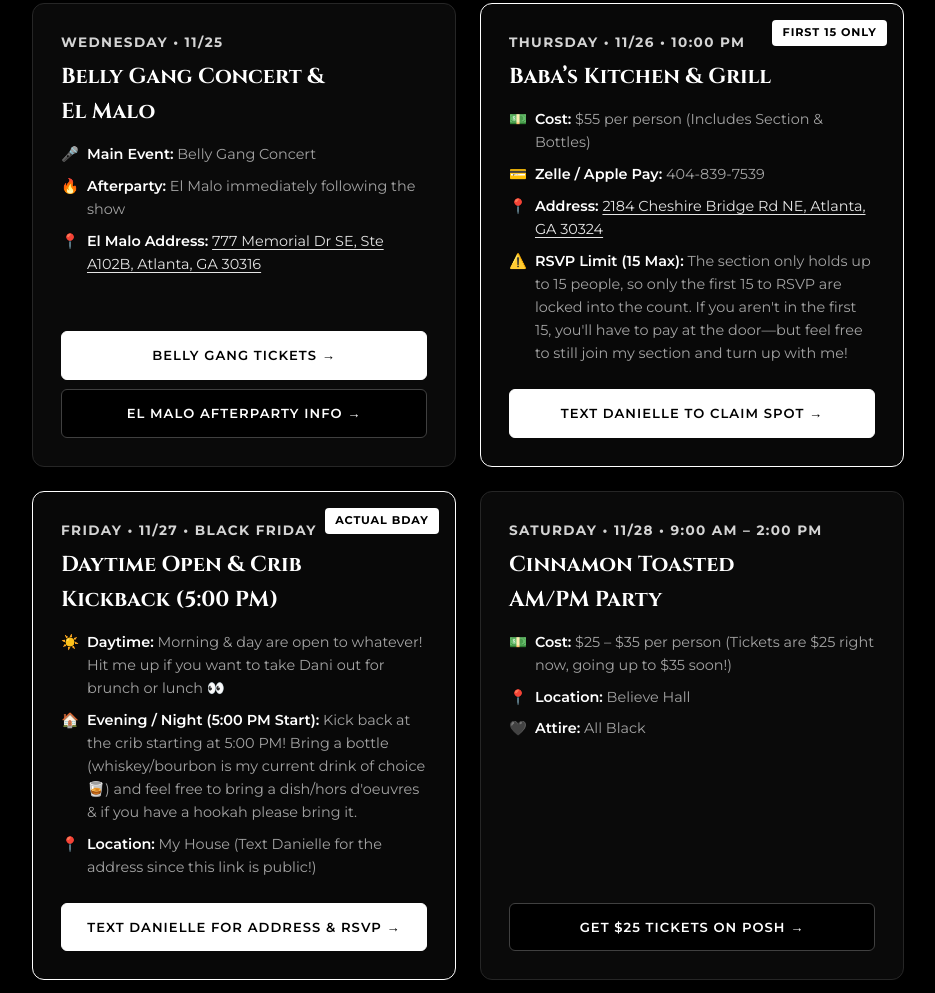
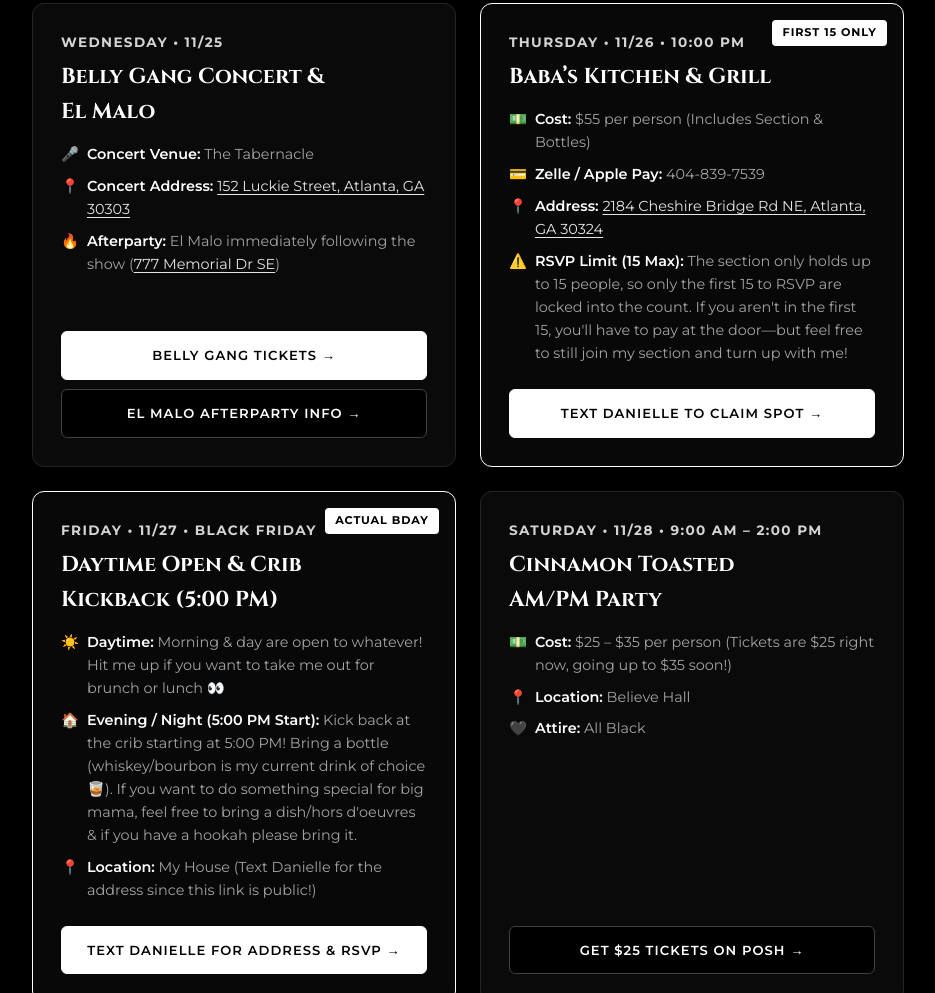
Before and after one commit to danielletsmith22/Dani-black-friday-bday, a plain HTML site: page index.html in a window 1280 px wide. Shown: the part 653-1646 px from the top of the page, without its empty margins (172-1107 px from the left). Drawn offline with Linux system fonts and the light colour scheme.

Commit message:
Modify event details and descriptions
Updated event details for Belly Gang Concert and Crib Kickback.

```diff
--- a/index.html
+++ b/index.html
@@ -365,9 +365,9 @@
           <div class="event-date">Wednesday • 11/25</div>
           <h3 class="event-title">Belly Gang Concert &amp; El Malo</h3>
           <ul class="event-details">
-            <li><span>🎤</span> <span><strong>Main Event:</strong> Belly Gang Concert</span></li>
-            <li><span>🔥</span> <span><strong>Afterparty:</strong> El Malo immediately following the show</span></li>
-            <li><span>📍</span> <span><strong>El Malo Address:</strong> <a href="https://maps.google.com/?q=777+Memorial+Dr+SE+Ste+A102B+Atlanta+GA+30316" target="_blank" rel="noopener" class="address-link">777 Memorial Dr SE, Ste A102B, Atlanta, GA 30316</a></span></li>
+            <li><span>🎤</span> <span><strong>Concert Venue:</strong> The Tabernacle</span></li>
+            <li><span>📍</span> <span><strong>Concert Address:</strong> <a href="https://maps.google.com/?q=152+Luckie+Street+Atlanta+GA+30303" target="_blank" rel="noopener" class="address-link">152 Luckie Street, Atlanta, GA 30303</a></span></li>
+            <li><span>🔥</span> <span><strong>Afterparty:</strong> El Malo immediately following the show (<a href="https://maps.google.com/?q=777+Memorial+Dr+SE+Ste+A102B+Atlanta+GA+30316" target="_blank" rel="noopener" class="address-link">777 Memorial Dr SE</a>)</span></li>
           </ul>
         </div>
         <div class="btn-group">
@@ -401,8 +401,8 @@
           <div class="event-date">Friday • 11/27 • Black Friday</div>
           <h3 class="event-title">Daytime Open &amp; Crib Kickback (5:00 PM)</h3>
           <ul class="event-details">
-            <li><span>☀️</span> <span><strong>Daytime:</strong> Morning &amp; day are open to whatever! Hit me up if you want to take Dani out for brunch or lunch 👀</span></li>
-            <li><span>🏠</span> <span><strong>Evening / Night (5:00 PM Start):</strong> Kick back at the crib starting at 5:00 PM! Bring a bottle (whiskey/bourbon is my current drink of choice  🥃) and feel free to bring a dish/hors d'oeuvres & if you have a hookah please bring it.</span></li>
+            <li><span>☀️</span> <span><strong>Daytime:</strong> Morning &amp; day are open to whatever! Hit me up if you want to take me out for brunch or lunch 👀</span></li>
+            <li><span>🏠</span> <span><strong>Evening / Night (5:00 PM Start):</strong> Kick back at the crib starting at 5:00 PM! Bring a bottle (whiskey/bourbon is my current drink of choice 🥃). If you want to do something special for big mama, feel free to bring a dish/hors d'oeuvres &amp; if you have a hookah please bring it.</span></li>
             <li><span>📍</span> <span><strong>Location:</strong> My House (Text Danielle for the address since this link is public!)</span></li>
           </ul>
         </div>
```
